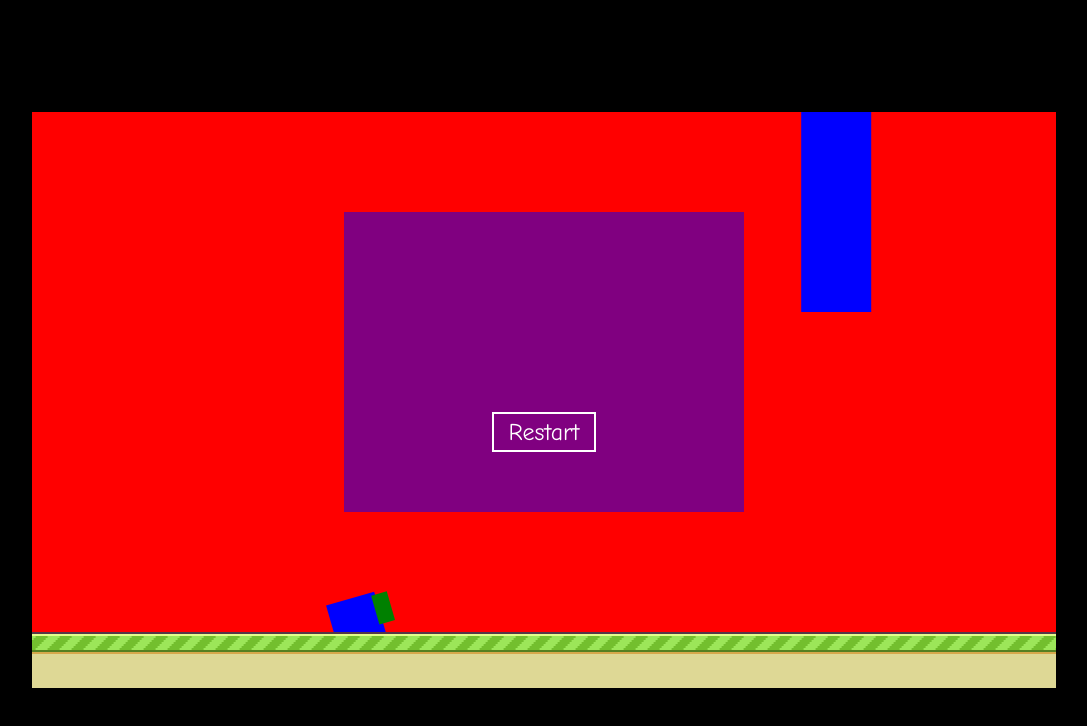
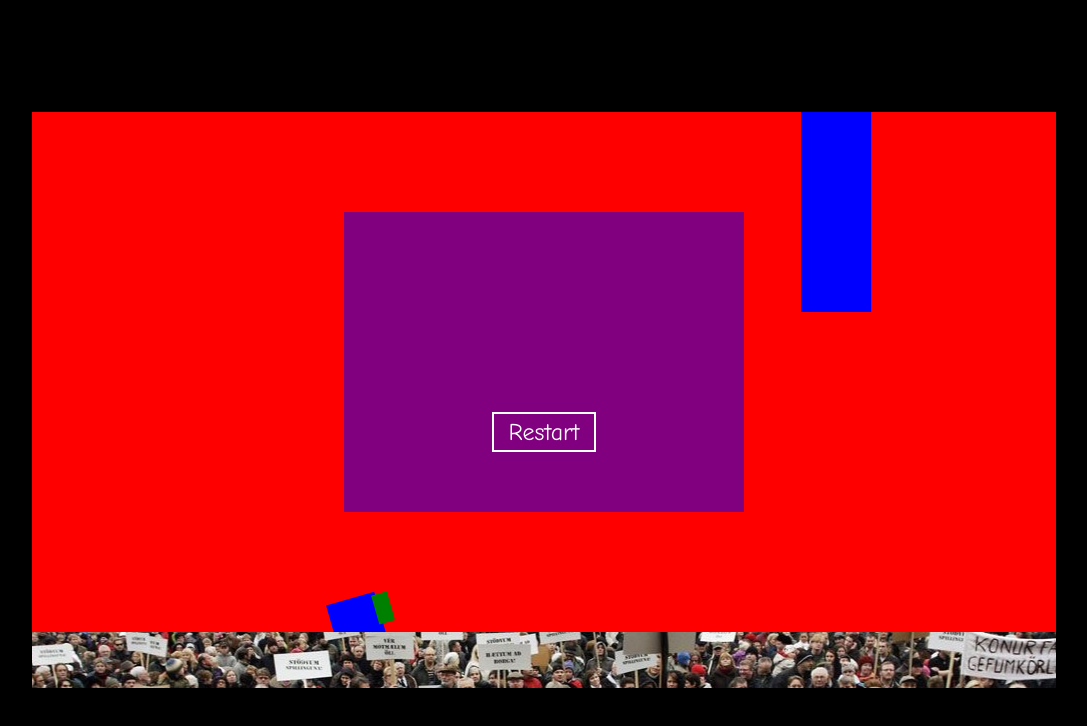
Before and after one commit to pjedur/flappy-game, a website: page app/index.html in a window 1280 px wide. Shown: the whole page, without its empty margins (96-1183 px from the left). Drawn offline with nearby package versions, Linux system fonts and the light colour scheme; files that its build step writes are made by us from their sources.

Commit message:
nytt ground

```diff
--- a/app/styles/main.css
+++ b/app/styles/main.css
@@ -41,7 +41,7 @@
 	width: 122.4em;
 	height: 5.6em;
 	bottom: 0;
-	background-image: url('/images/ground.png');
+	background-image: url('/images/ground1.jpg');
 	background-repeat: repeat-x;
 	z-index: 1;
 }
```
Also changed, not shown: app/images/ground1.jpg (added).
